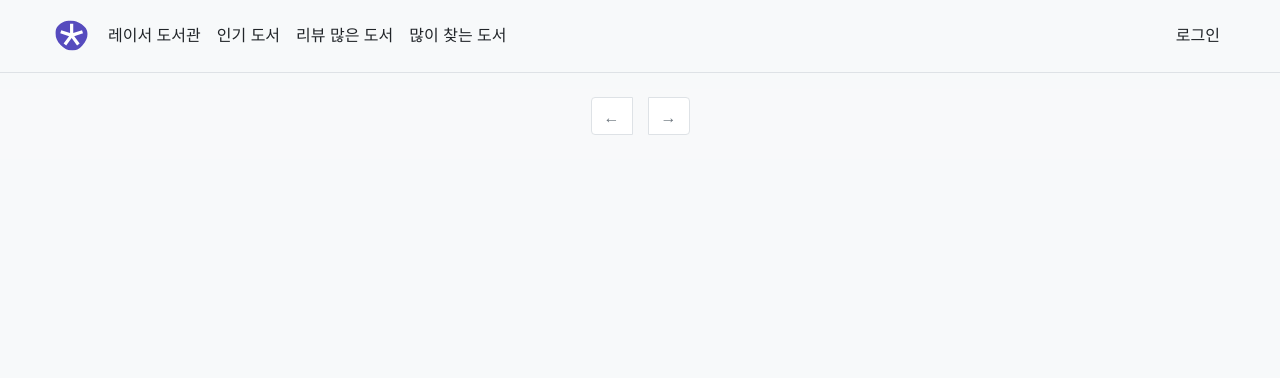
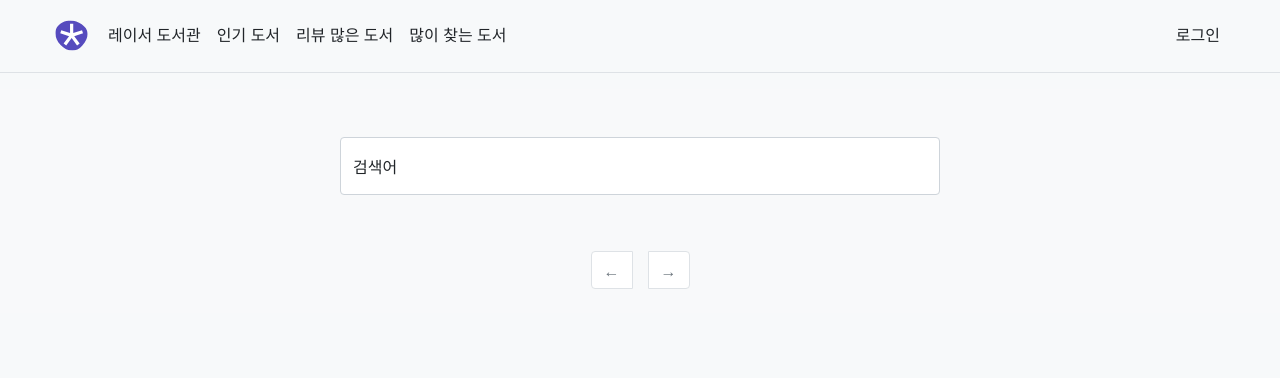
Before and after one commit to 2ykwang/elice-book-rental, a Flask app: page / in a window 1280 px wide. Shown: the top 378 px of the page. Run offline with Flask 2, Linux system fonts and the light colour scheme; data that the repository does not hold is empty; some libraries are stand-ins or nearby versions; some web fonts are replaced.

Commit message:
feat: 검색 UI 추가

```diff
--- a/app/static/css/common.css
+++ b/app/static/css/common.css
@@ -240,3 +240,10 @@ img {
     height:200 px;
     color:var(--default-typo-black);
 }
+
+
+.search-form {
+    max-width: 600px;
+    margin: auto;
+    width: 100%;
+}
--- a/app/templates/book_list.html
+++ b/app/templates/book_list.html
@@ -9,6 +9,13 @@
     <button type="button" class="btn btn-md btn-main">인기순</button>
     <button type="button" class="btn btn-md btn-main">출판순</button>
   </div>-->
+  <div class ="input-group justify-content-center my-2 my-md-3 my-lg-4 my-xl-5">
+      <div class="form-floating search-form w-100">
+          <input type="search" class="form-control" placeholder="검색어">
+          <label for="floatingInput">검색어</label>
+      </div>
+  </div>
+
   <div class="row row-cols-1 row-cols-xs-1 row-cols-sm-2 row-cols-md-2 row-cols-lg-3 row-cols-xl-4 g-3">
   {% for book in book_list %}
     <div class="col">
```
